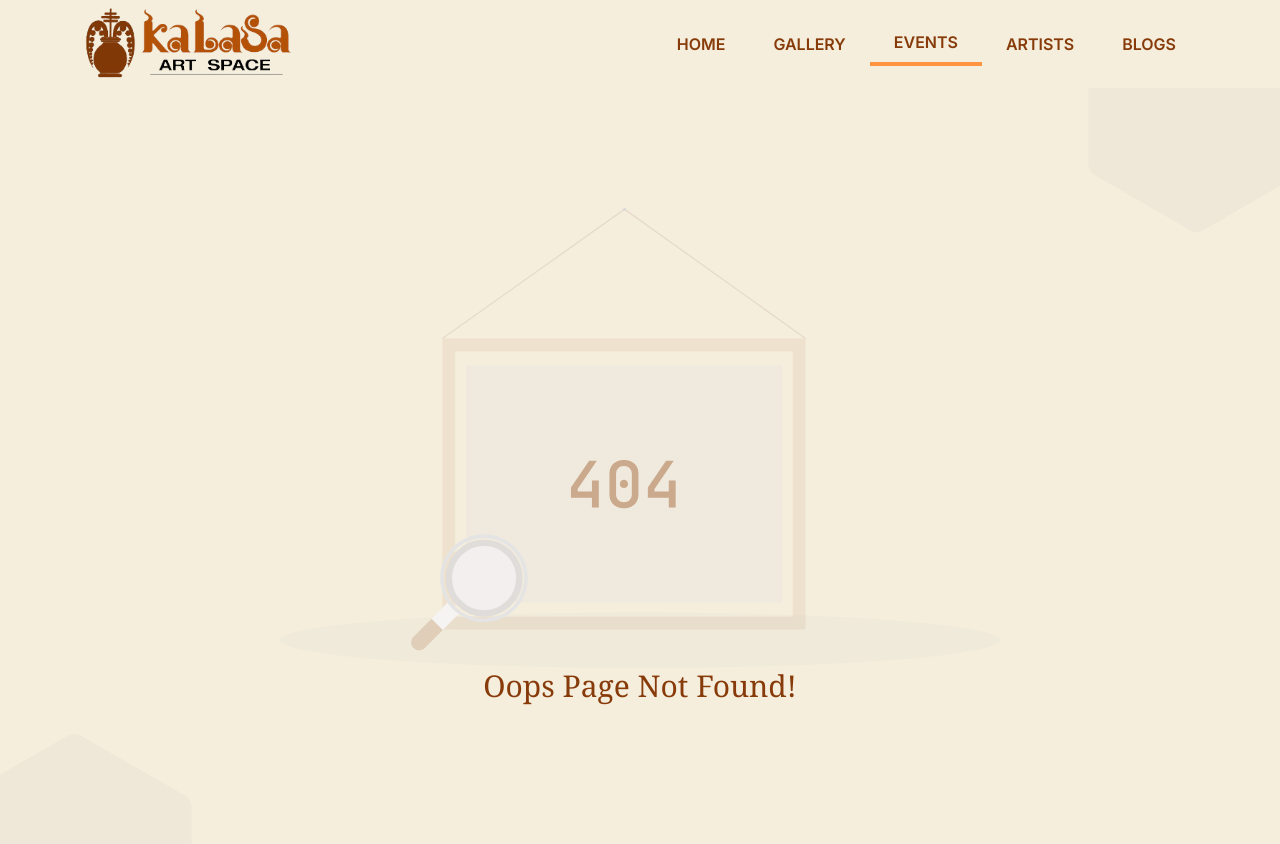
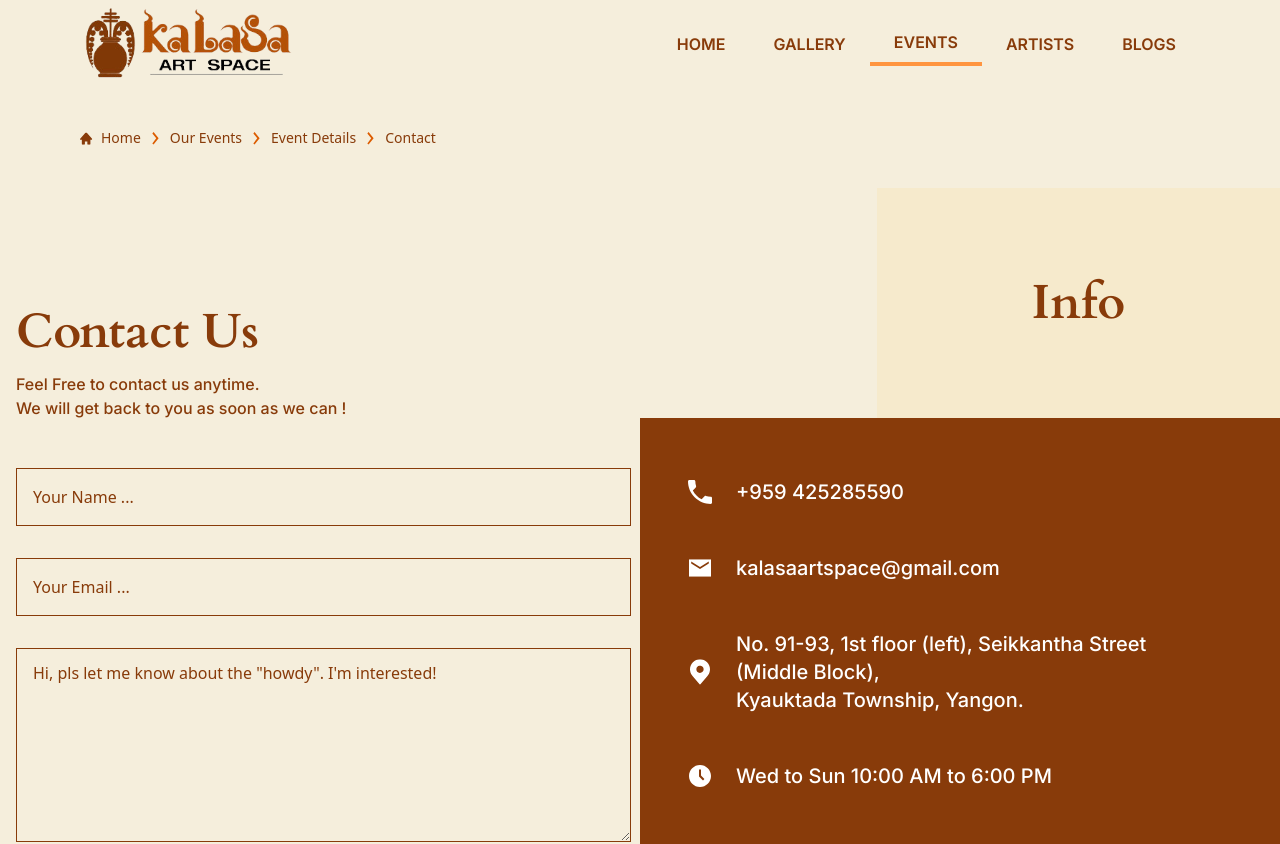
Before and after one commit to TeeHtwin/kalasa-gallery-end_user, a Next.js app: page /events/1/contact in a window 1280 px wide. Before the commit this address had no page. Shown: the top 844 px of the page. Built offline with nearby package versions, Linux system fonts and the light colour scheme; what tailwindcss-animated would draw is missing.

Commit message:
event contact page

```diff
--- /dev/null
+++ b/src/app/events/[id]/contact/page.tsx
@@ -0,0 +1,29 @@
+import Breadcrumb from "@/app/components/breadcrumb/Breadcrumb";
+import ContactUs from "@/app/components/contactUs/ContactUs";
+import React from "react";
+
+type Props = {};
+
+const page = ({ params }: { params: { id: string } }) => {
+  return (
+    <>
+      <div className="wrapper px-4 sm:px-20">
+        <Breadcrumb
+          items={[
+            { name: "Home", url: "/", active: true },
+            { name: "Our Events", url: "/events", active: true },
+            {
+              name: "Event Details",
+              url: `/events/${params.id}`,
+              active: true,
+            },
+            { name: "Contact", url: "", active: false },
+          ]}
+        />
+      </div>
+      <ContactUs />
+    </>
+  );
+};
+
+export default page;
```
